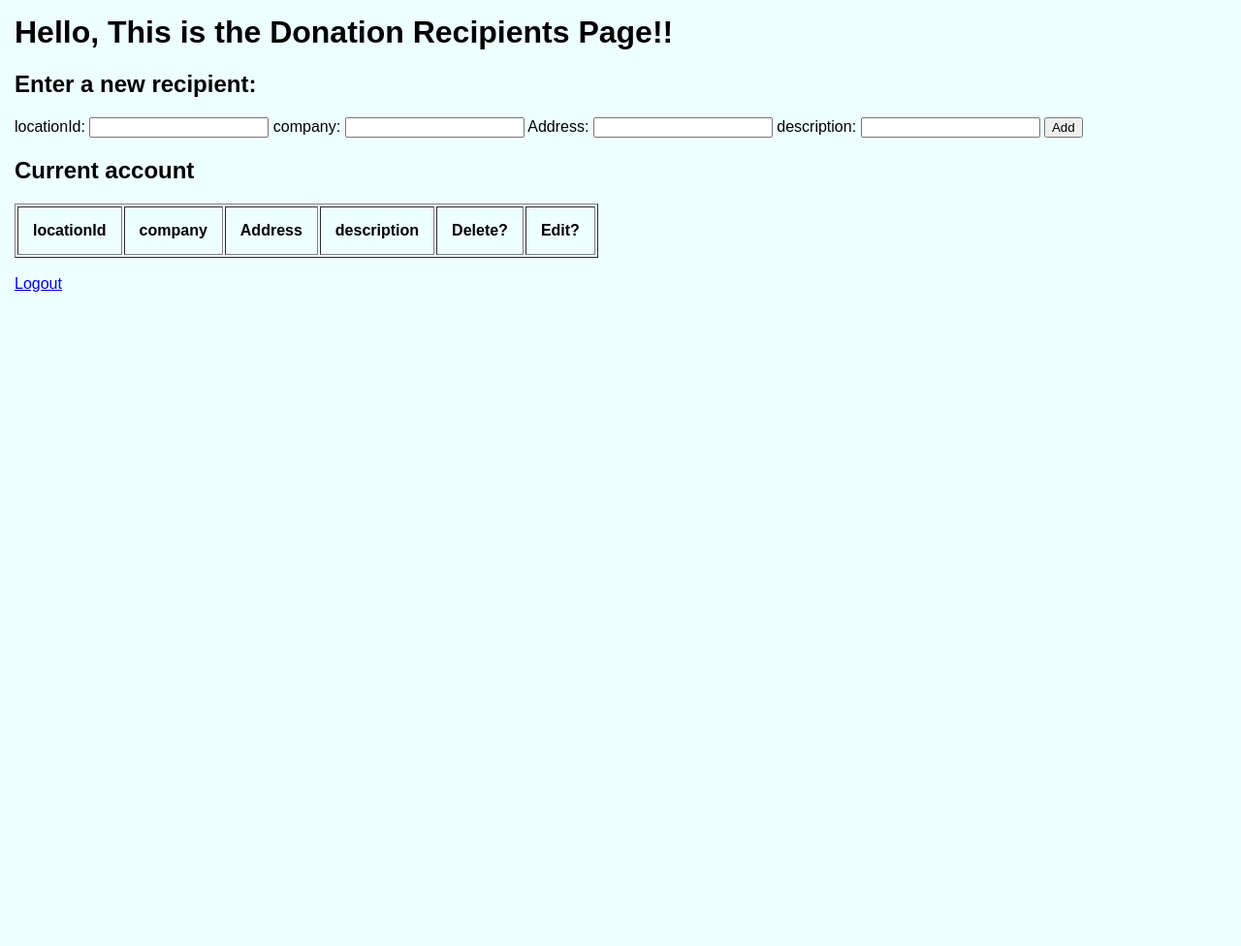
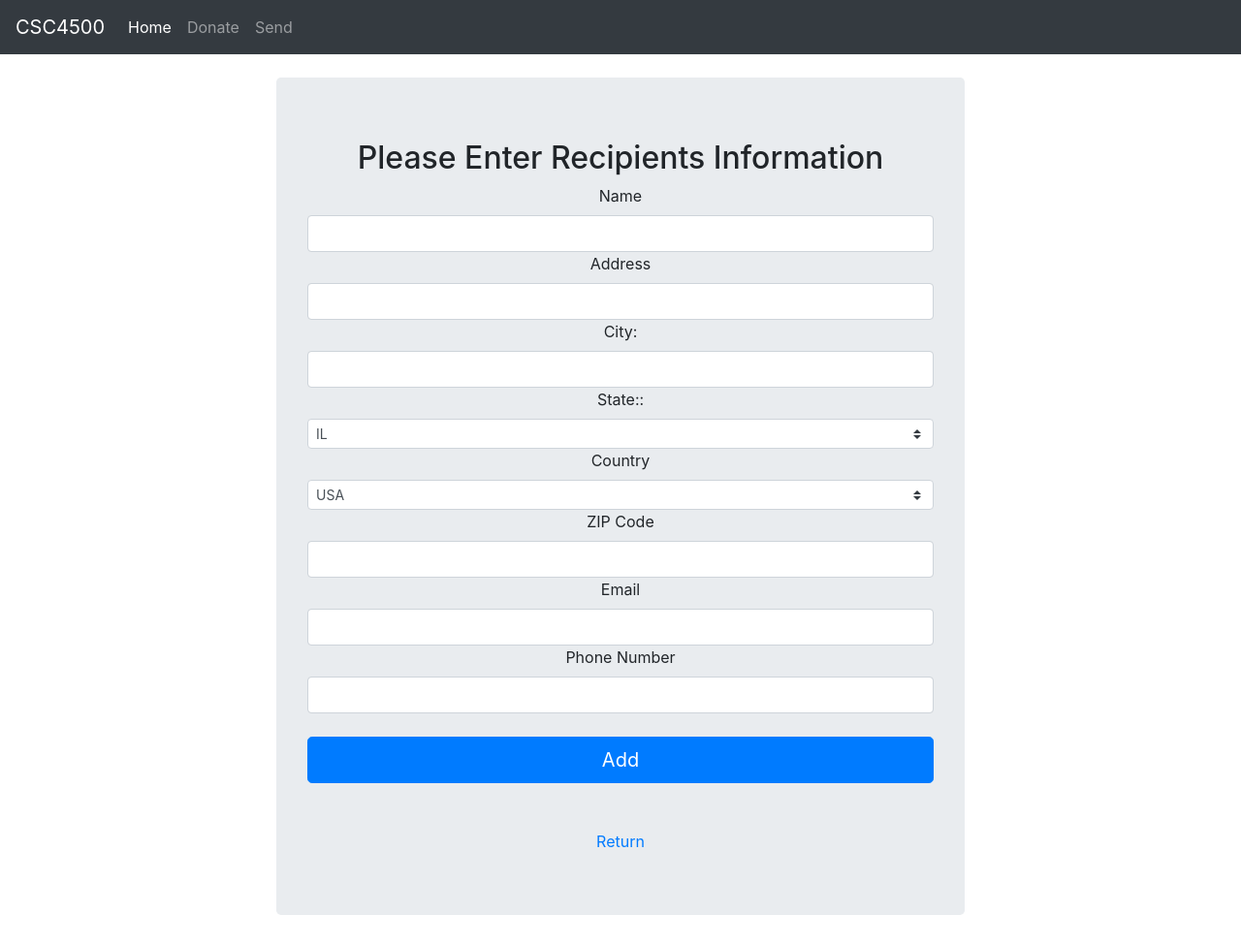
Before and after one commit to mmccarthy10/cscs4500-database, a Flask app: page /recipients in a window 1280 px wide. Shown: the whole page at 97% size. Before the commit the page ends 301 px from the top, so only its background shows below. Run offline with Flask 2, Linux system fonts and the light colour scheme; data that the repository does not hold is empty; some libraries are stand-ins or nearby versions.

Commit message:
accounts and recipients
pages

```diff
--- a/templates/Recipients.html
+++ b/templates/Recipients.html
@@ -1,55 +1,87 @@
-<html>
-	<head>
-	   <link rel="stylesheet" type="text/css" href="{{ url_for('static', filename='stylesheet.css') }}">
-	   <title>Charity Volunteer Landing</title>
-	</head>
-   <body>
-      <h1>Hello, This is the Donation Recipients Page!!</h1>
-	  <h2>Enter a new recipient:</h2>
-      <form action = "/recipients" method = "post">
-          locationId:
-		 <input type = "text" name = "locationId" />
-
-         company:
-		 <input type = "text" name = "company" />
-
-         Address:
-		 <input type = "text" name = "Address" />
-
-		 description:
-    <input type = "text" name = "description" />
-
-         <input type = "submit" value = "Add" /><br/>
+{% extends "base.html" %}
+{% block body %}
+<div class="container">
+  <div class="row">
+    <div class="col-12 col-md-8 mx-auto">
+      <div class="jumbotron">
+        <div class="row text-center">
+          <div class="text-center col-12">
+            <h2>Please Enter Recipients Information</h2>
+            <form action="/Recipients" method="post">
+              <label for="name"> Name</label>
+              <input type="text" class="form-control" name="name" placerholder="Enter Name" />
+              <label for="Address"> Address </label>
+              <input type="text" class="form-control" name="address" />
+              <label for="City">City</label>:
+              <input type="text" class="form-control" name="city" />
+              <label for="state">State</label>::
+              <select class="custom-select custom-select-sm" name="state">
+                <option value="IL">IL</option>
+                <option value="IN">IN</option>
+                <option value="WI">WI</option>
+              </select>
+              <label for="country">Country</label>
+              <select name="country" class="custom-select custom-select-sm">
+                <option value="USA">USA</option>
+              </select>
+              <label for="zip">ZIP Code</label>
+              <input type="text" class="form-control" name="zip" />
+              <label for="email_address">Email</label>
+              <input type="email" class="form-control" name="email_address" />
+              <label for="phone">Phone Number</label>
+              <input type="text" class="form-control" name="phone" />
+              </br>
+              <input type="submit" class="btn btn-primary btn-lg btn-block" value="Add" /><br />
             </form>
-	  <h2>Current account</h2>
-	  <table border = 1>
+            <!--
+            <h2>Current Recipients</h2>
+            <table class="table">
               <tr>
-			<td><b>locationId</b></td>
-			<td><b>company</b></td>
+                <td><b>Name</b></td>
                 <td><b>Address</b></td>
-			<td><b>description</b></td>
+                <td><b>City</b></td>
+                <td><b>State</b></td>
+                <td><b>Country</b></td>
+                <td><b>ZIP</b></td>
+                <td><b>Email</b></td>
+                <td><b>Phone Number</b></td>
+                <td><b>Edit?</b></td>
                 <td><b>Delete?</b></td>
-			<td><b>Edit?</b></td>
               </tr>
               {% for row in data %}
               <tr>
-			<td>{{ row.locationId }}</td>
-			<td>{{ row.company }}</td>
-			<td>{{ row.Address }}</td>
-			<td>{{ row.description }}</td>
-			<td><form action="/recipients" method="post">
-					<input type="hidden" name="delete" value="{{ row.locationId }}" />
-						<input type="hidden" name="Edit" value="{{ row.locationId }}" />
-					<input type="submit" value="Delete"/>
+                <td>{{ row.RE_NAME }}</td>
+                <td>{{ row.RE_ADDRESS }}</td>
+                <td>{{ row.RE_CITY }}</td>
+                <td>{{ row.RE_STATE }}</td>
+                <td>{{ row.RE_COUNTRY }}</td>
+                <td>{{ row.RE_ZIP }}</td>
+                <td>{{ row.RE_EMAIL }}</td>
+                <td>{{ row.RE_PHONE }}</td>
+                <td>
+
+         <form action="/EditInDonation" method="post">
+          <input type="hidden" name="edit" value="{{ row.donationId }}" />
+          <input type="submit" value="Edit" />
         </form>
+
+            </td>
             <td>
-					<input type="submit" value="Edit"/>
-				</td>
+              <form action="/Recipients" method="post">
+                <input type="hidden" name="delete" value="{{ row.RE_NUM }}" />
+                <input type="submit" value="Delete" />
+              </form>
             </td>
             </tr>
             {% endfor %}
             </table>
-	  <br/>
-	  <a href='../'>Logout</a>
-   </body>
-</html>
+            -->
+            <br />
+            <a href='../outgoing-donation'>Return</a>
+          </div>
+        </div>
+      </div>
+    </div>
+  </div>
+</div>
+{% endblock %}
```
Lines whose indentation alone changed are shown as unchanged.
